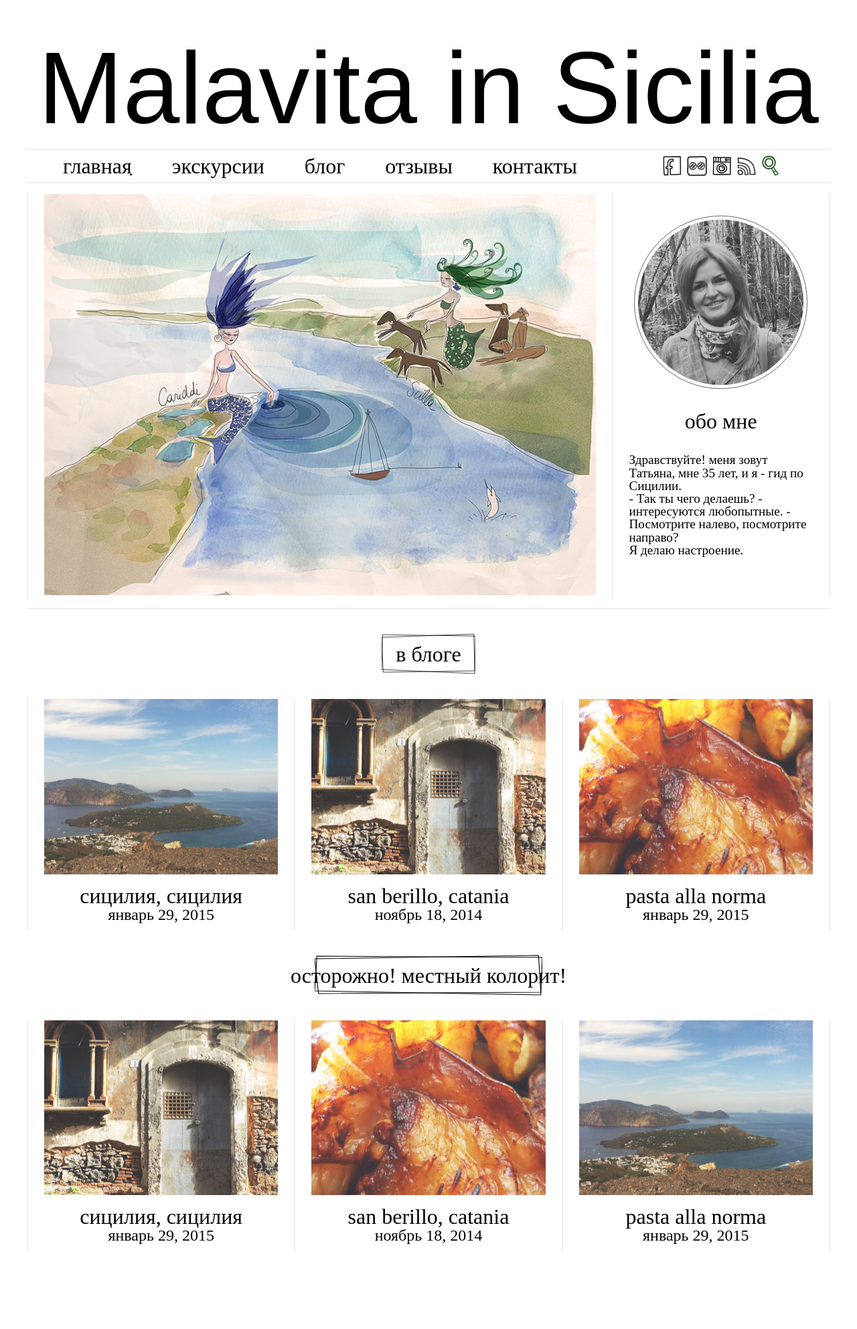
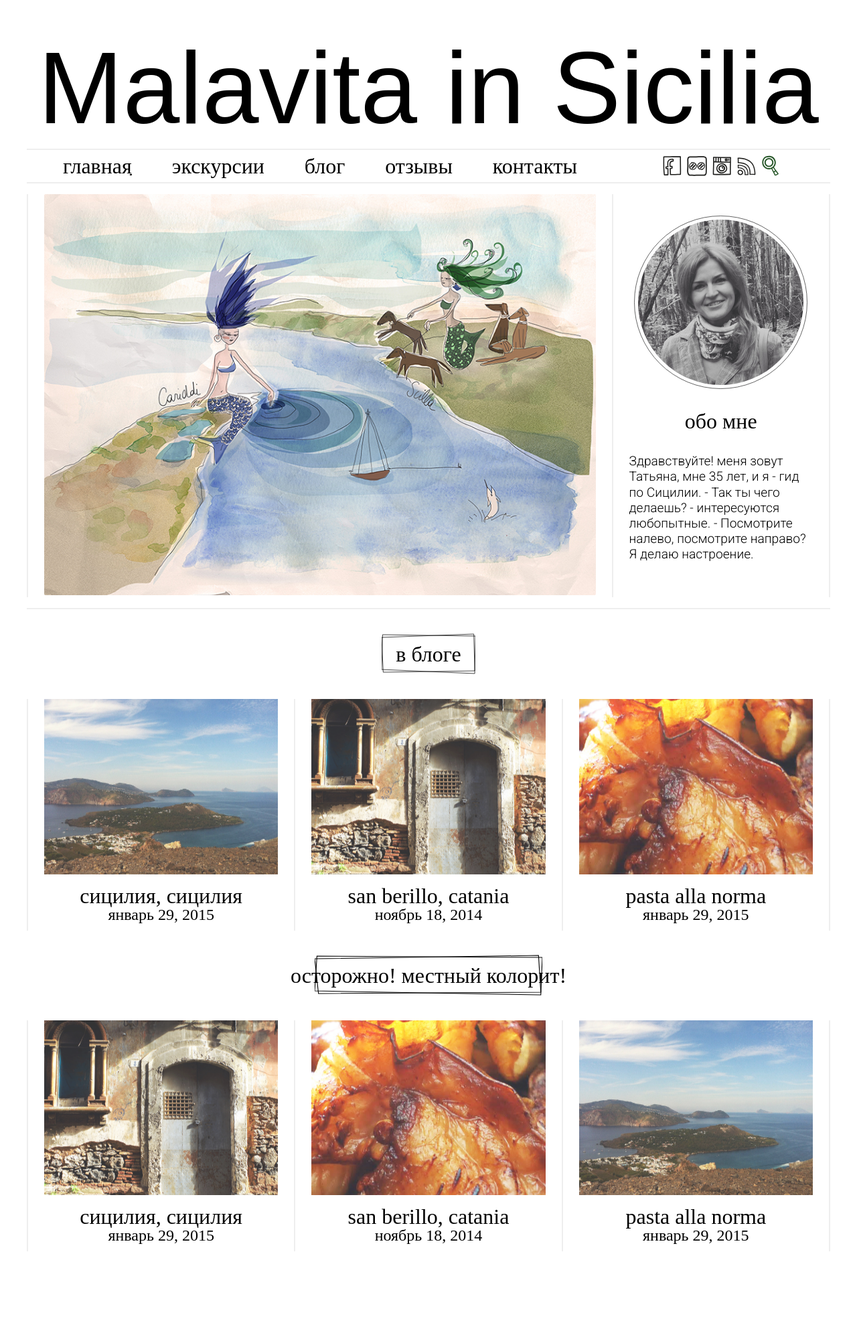
Before and after one commit to malavita/malavita, a Jekyll site: the page built from index.html, in a window 1280 px wide. Shown: the whole page at 67% size. Built offline with Jekyll 4.4.1, drawn with Linux system fonts in a browser that asks for light colours; some web fonts are replaced; Markdown is read by kramdown in place of the engine named in the settings.

Commit message:
Add Roboto font for regular text

```diff
--- a/_includes/head.html
+++ b/_includes/head.html
@@ -8,6 +8,6 @@
 	<meta charset="UTF-8">
 	<title>{{ page.title }}</title>
 	<link rel="stylesheet" href="{{ site.baseurl }}/css/reset.css">
-	<link href='http://fonts.googleapis.com/css?family=Stalemate|Clicker+Script|Sacramento|Annie+Use+Your+Telescope' rel='stylesheet' type='text/css'>
+	<link href='http://fonts.googleapis.com/css?family=Stalemate|Roboto:300italic,300&subset=latin,cyrillic' rel='stylesheet' type='text/css'>
 	<link rel="stylesheet" href="{{ site.baseurl }}/css/style.css">
 </head>
--- a/css/style-unprefixed.css
+++ b/css/style-unprefixed.css
@@ -86,7 +86,7 @@ a {
 }
 
 .page-sidebar p {
-  font-size: 1.2em;
+  font: 1.2em/1.2 'Roboto', sans-serif;
 }
 
 .page-sidebar span {
--- a/css/style.css
+++ b/css/style.css
@@ -106,7 +106,7 @@ a {
 }
 
 .page-sidebar p {
-  font-size: 1.2em;
+  font: 1.2em/1.2 'Roboto', sans-serif;
 }
 
 .page-sidebar span {
--- a/index.html
+++ b/index.html
@@ -10,9 +10,7 @@ title: Malavita in Sicilia
   <aside class="page-sidebar">
     <img src="./images/tatiana.jpg" alt="Tatiana Catalioto">
     <h2>Обо мне</h2>
-    <p>Здравствуйте! меня зовут Татьяна, мне 35 лет, и я - гид по Сицилии.</p>
-    <p>- Так ты чего делаешь? - интересуются любопытные. - Посмотрите налево, посмотрите направо?</p>
-    <p>Я делаю настроение.</p>
+    <p>Здравствуйте! меня зовут Татьяна, мне 35 лет, и я - гид по Сицилии. - Так ты чего делаешь? - интересуются любопытные. - Посмотрите налево, посмотрите направо? Я делаю настроение.</p>
   </aside>
 </main>
 <div class="feed-title">
--- a/scss/global.scss
+++ b/scss/global.scss
@@ -87,7 +87,7 @@ a {
 }
 
 .page-sidebar p {
-	font-size: 1.2em;
+	font: 1.2em/1.2 'Roboto', sans-serif;
 }
 
 .page-sidebar span {
```
Also changed, not shown: 1 other file.
